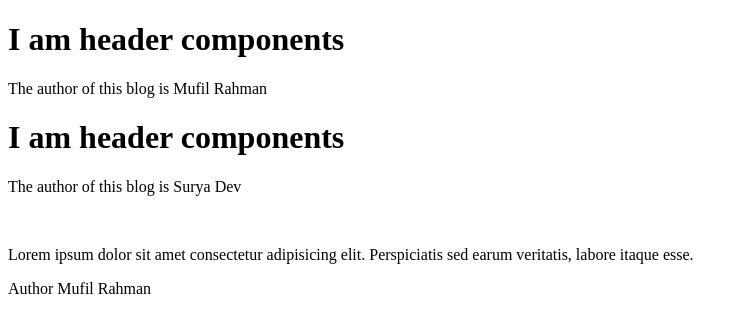
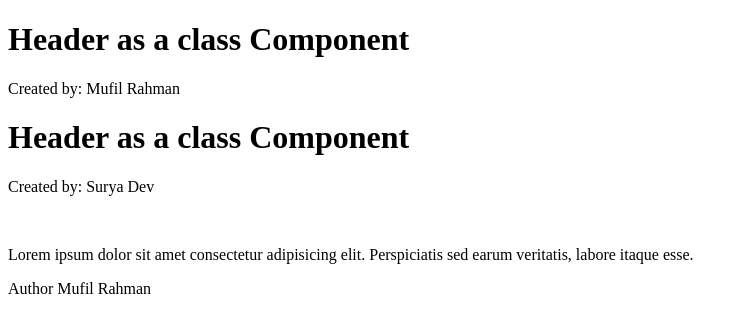
Before and after one commit to rahmanizum/React-journey--Broto, a React (Create React App) app: page / in a window 1280 px wide. Shown: the top 332 px of the page, without its empty margins (0-748 px from the left). Built offline with nearby package versions, Linux system fonts and the light colour scheme.

Commit message:
functional component

```diff
--- a/src/components/Footer.js
+++ b/src/components/Footer.js
@@ -1,11 +1,13 @@
-function Footer(props){
-    return(
-        <div>
-            <p>The author of this blog is {props.author}</p>
-        </div>
-    )
+import { Component } from "react";
+
+class Footer extends Component{
+    render(){
+        return(
+            <div className="footer">
+                <p>Created by: {this.props.author}</p>
+
+            </div>)
+    }
 }
-Footer.defaultProps ={
-    author:"Anonymous"
-}
+
 export default Footer;
--- a/src/components/Header.js
+++ b/src/components/Header.js
@@ -1,9 +1,9 @@
+
 import '../App'
-function Header(){
-    return(
-      <div>
-        <h1 className='heading'>I am header components</h1>
-      </div>
-    )
-  }
+import {Component} from 'react';
+class Header extends Component{
+    render(){
+        return(<h1>Header as a class Component</h1>)
+    }
+}
   export default Header;
```
